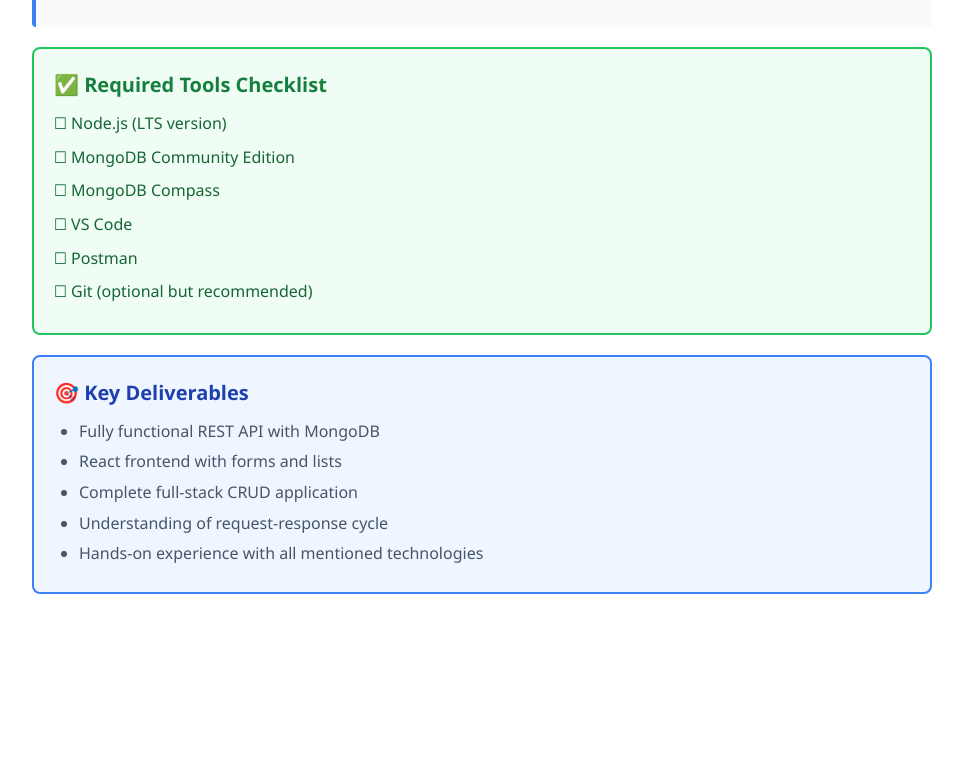
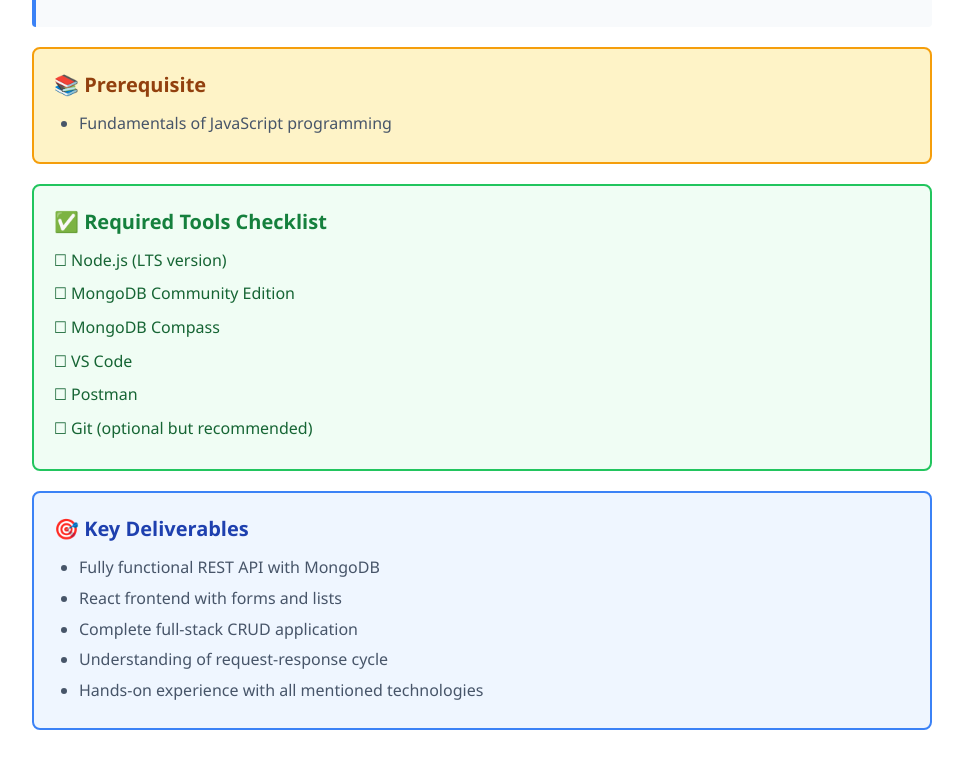
Before and after one commit to sandeepsrisiva/fullstack-workshop, a plain HTML site: page index.html in a window 1280 px wide. Shown: the part 4313-5081 px from the top of the page, without its empty margins (158-1121 px from the left). Before the commit the page ends 4967 px from the top, so only its background shows below. Drawn offline with Linux system fonts and the light colour scheme.

Commit message:
Update index.html

```diff
--- a/index.html
+++ b/index.html
@@ -370,7 +370,12 @@
             </ul>
         </div>
     </div>
-
+    <div class="materials">
+        <div class="materials-title">📚 Prerequisite</div>
+        <ul>
+            <li>Fundamentals of JavaScript programming</li>
+        </ul>
+    </div>
     <div class="checklist">
         <div class="checklist-title">✅ Required Tools Checklist</div>
         <div class="checkbox-item">☐ Node.js (LTS version)</div>
```
